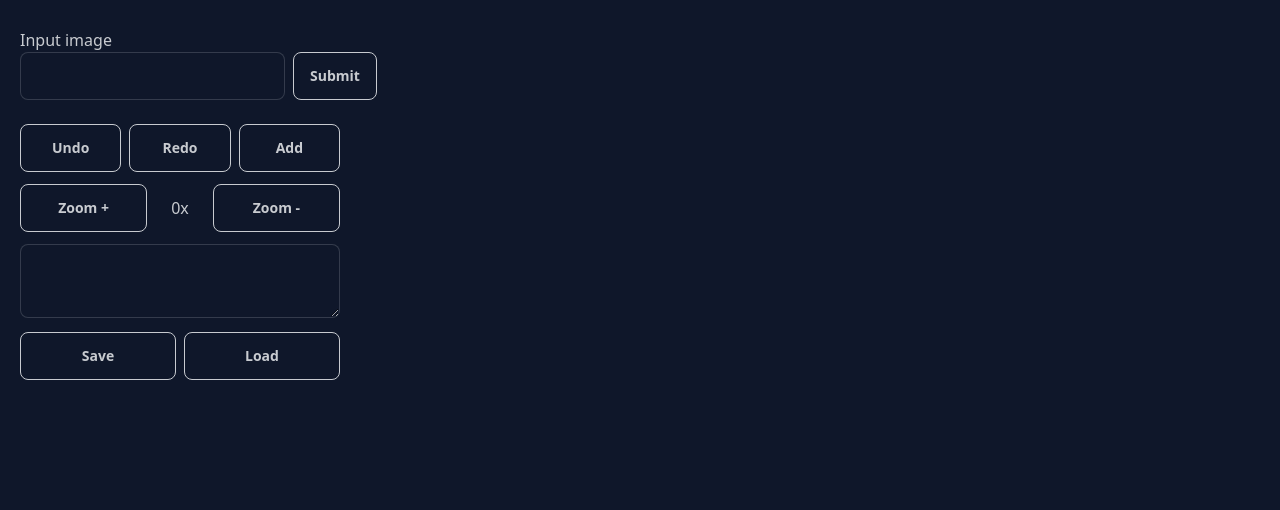
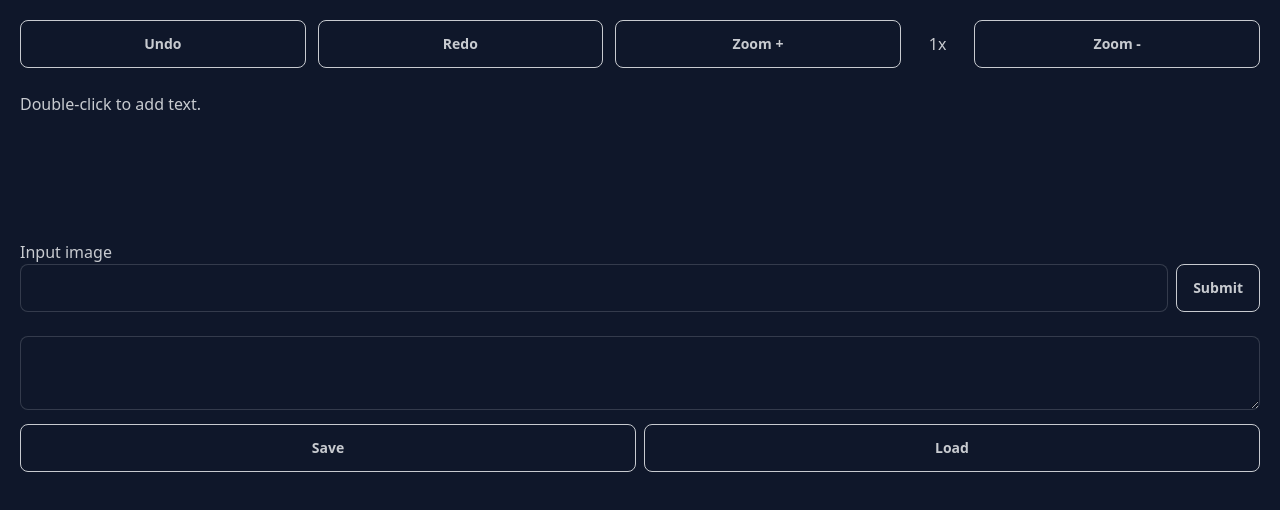
Before and after one commit to DoormatIka/suzu-tl, a SvelteKit app: page / in a window 1280 px wide. Shown: the top 510 px of the page. Built offline with nearby package versions, Linux system fonts and the light colour scheme; no server answers.

Commit message:
redesign

```diff
--- a/src/routes/+page.svelte
+++ b/src/routes/+page.svelte
@@ -4,11 +4,13 @@
   let state: Orchestra;
   let scale = 0;
   let saveContent = "";
+  let errGlobal = "";
 
   onMount(async () => {
     state = new Orchestra();
     state.setStageClick();
-    await state.loadImage("https://images-ext-1.discordapp.net/external/j_0a_sMO9wIlnUS3S_2F98Xd57v6if9DoHqjZ32Jmk8/https/pbs.twimg.com/media/Ge6MO7qbAAAinSx.jpg%3Alarge?format=webp&width=670&height=670");
+    await state.loadImage("https://images-ext-1.discordapp.net/external/j_0a_sMO9wIlnUS3S_2F98Xd57v6if9DoHqjZ32Jmk8/https/pbs.twimg.com/media/Ge6MO7qbAAAinSx.jpg%3Alarge?format=webp&width=670&height=670")
+      .catch((err) => errGlobal = err);
     scale = state.getScale();
   })
   async function changeImage(e: SubmitEvent & {currentTarget: EventTarget & HTMLFormElement}) {
@@ -20,13 +22,16 @@
     const img_link = formProps["imagelink"];
     if (img_link) {
       await state.loadImage(img_link.toString())
+        .catch((err) => errGlobal = err);
     }
   }
   async function save() {
-    saveContent = await state.save();
+    saveContent = await state.save()
+      .catch((err) => errGlobal = err);
   }
   async function load() {
-    await state.load(saveContent);
+    await state.load(saveContent)
+      .catch((err) => errGlobal = err);
   }
   function undo() {
     state.undo();
@@ -44,29 +49,29 @@
   }
 </script>
 
-<div class="w-80 py-2">
+
+<div class="flex flex-row items-center gap-3">
+  <button class="flex-1" on:click={undo}>Undo</button>
+  <button class="flex-1" on:click={redo}>Redo</button>
+
+  <button on:click={zoomIn} class="flex-1 h-full">Zoom +</button>
+  <p style="padding: 0px 1em 0px 1em;">{scale}x</p>
+  <button on:click={zoomOut} class="flex-1 h-full">Zoom -</button>
+</div>
+
+<br>
+
+<p>Double-click to add text.</p>
+<div id="container" class="border-dotted w-fit bg-transparent"></div>
+
+<br>
+
 <div>
   <p>Input image</p>
   <form class="flex gap-2" on:submit={changeImage}>
     <input class="flex-1" type="text" name="imagelink" id="imagelink">
     <button type="submit">Submit</button>
   </form>
-  </div>
-
-  <br>
-
-  <div class="flex gap-2">
-    <button class="flex-1" on:click={undo}>Undo</button>
-    <button class="flex-1" on:click={redo}>Redo</button>
-    <button class="flex-1" on:click={() => { state.pushText(0, 0); }}>Add</button>
-  </div>
-
-  <br>
-
-  <div class="flex gap-2 flex-row h-6 items-center">
-    <button  on:click={zoomIn} class="flex-1 h-full">Zoom +</button>
-    <p style="padding: 0px 1em 0px 1em;">{scale}x</p>
-    <button on:click={zoomOut} class="flex-1 h-full">Zoom -</button>
 </div>
 
 <br>
@@ -80,7 +85,3 @@
     <button on:click={load} class="flex-1 h-full">Load</button>
   </div>
 </div>
-</div>
-
-
-<div id="container" class="border-dotted w-fit"></div>
```
Lines whose indentation alone changed are shown as unchanged.
